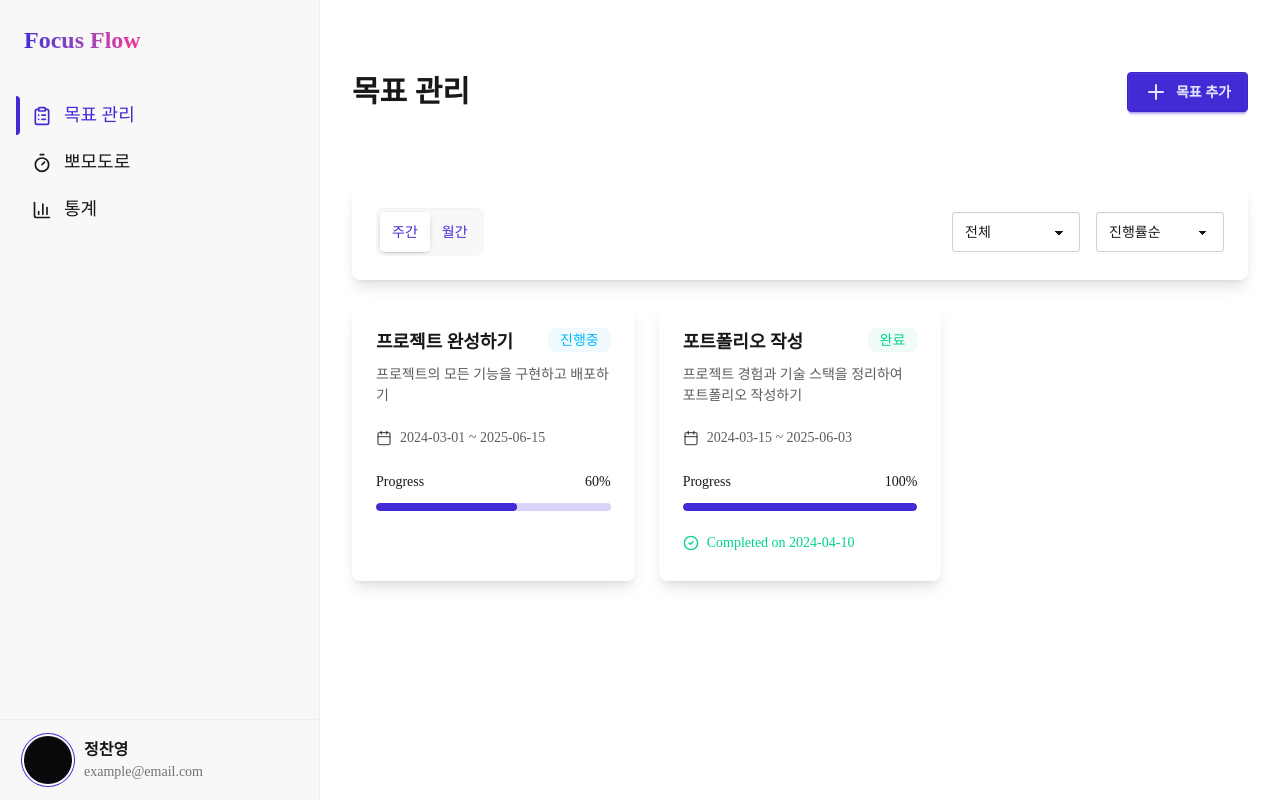
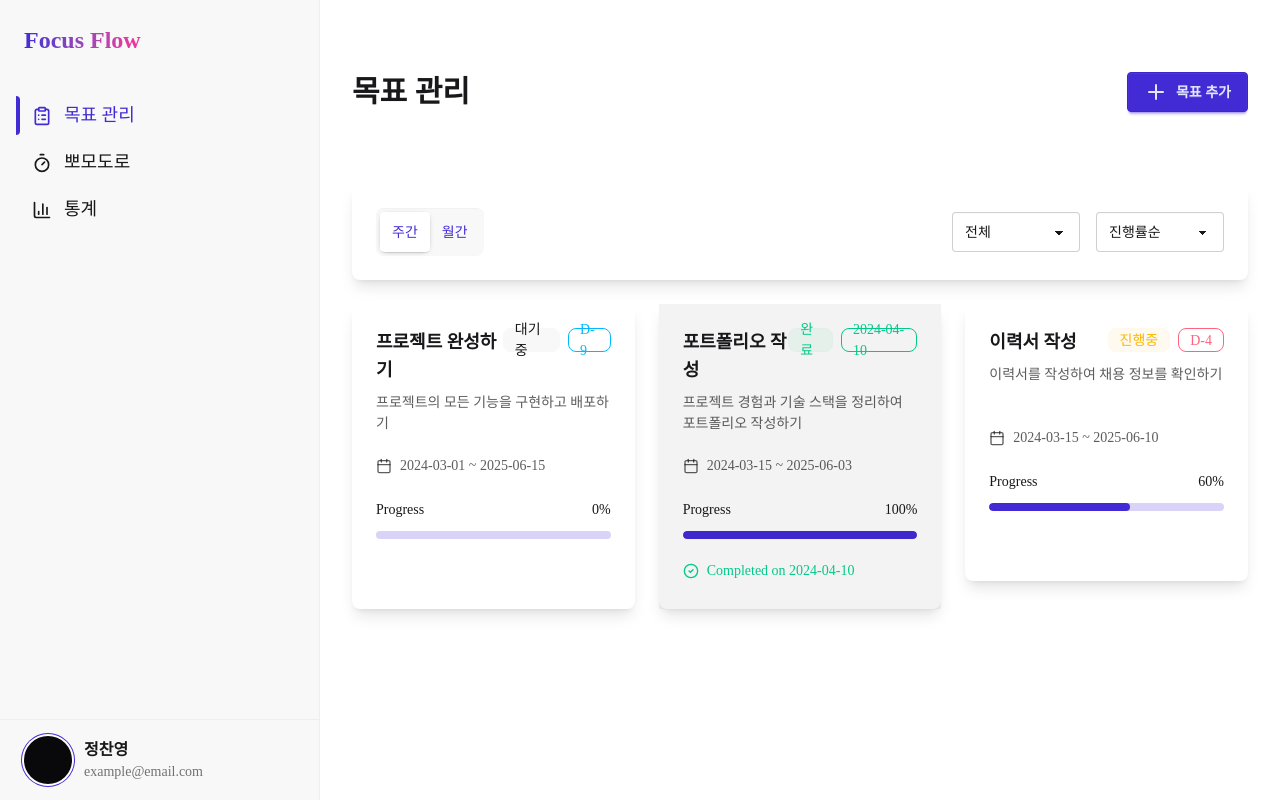
Before and after one commit to jchyng/focus-flow, a Next.js app: page /goals in a window 1280 px wide. Built offline with nearby package versions, Linux system fonts and the light colour scheme.

Commit message:
목표 관리 페이지 디자인 디테일 추가 및 DDay 추가

```diff
--- a/src/app/(dashboard)/goals/page.tsx
+++ b/src/app/(dashboard)/goals/page.tsx
@@ -10,6 +10,7 @@ import {
 } from "lucide-react";
 import { useState } from "react";
 import Link from "next/link";
+import { formatYearMonth, calculateDDay } from "@/lib/utils/format";
 
 enum Period {
   WEEKLY = "weekly",
@@ -22,7 +23,7 @@ enum SortOption {
   DUE = "due",
 }
 
-const SortOptionText: Record<SortOption, string> = {
+const SortOptionText = {
   [SortOption.PROGRESS]: "진행률순",
   [SortOption.CREATED]: "생성일순",
   [SortOption.DUE]: "마감일순",
@@ -34,18 +35,11 @@ enum FilterStatus {
   DONE = "done",
 }
 
-const FilterStatusText: Record<FilterStatus, string> = {
+const FilterStatusText = {
   [FilterStatus.ALL]: "전체",
   [FilterStatus.DOING]: "진행중",
   [FilterStatus.DONE]: "완료",
 };
-
-function formatYearMonth(date: Date): string {
-  return `${date.getFullYear()}-${String(date.getMonth() + 1).padStart(
-    2,
-    "0"
-  )}`;
-}
 
 function Header() {
   return (
@@ -212,10 +206,10 @@ const goals: Goal[] = [
     id: "1",
     title: "프로젝트 완성하기",
     description: "프로젝트의 모든 기능을 구현하고 배포하기",
-    progress: 60,
+    progress: 0,
     startDate: "2024-03-01",
     endDate: "2025-06-15",
-    status: Status.DOING,
+    status: Status.TODO,
   },
   {
     id: "2",
@@ -227,18 +221,32 @@ const goals: Goal[] = [
     status: Status.DONE,
     completedAt: "2024-04-10",
   },
+  {
+    id: "3",
+    title: "이력서 작성",
+    description: "이력서를 작성하여 채용 정보를 확인하기",
+    progress: 60,
+    startDate: "2024-03-15",
+    endDate: "2025-06-10",
+    status: Status.DOING,
+  },
 ];
 
 interface GoalCardProps {
   goal: Goal;
 }
 
+function GoalCard({ goal }: GoalCardProps) {
+  const dDay = calculateDDay(goal.endDate);
+  const isCompleted = goal.status === Status.DONE;
+  const isNearDeadline = dDay <= 7 && dDay > 0;
+
   function getStatusBadgeClass(status: Status): string {
     switch (status) {
       case Status.TODO:
         return "badge badge-ghost";
       case Status.DOING:
-      return "badge badge-info badge-soft";
+        return "badge badge-warning badge-soft";
       case Status.DONE:
         return "badge badge-success badge-soft";
       default:
@@ -246,14 +254,41 @@ function getStatusBadgeClass(status: Status): string {
     }
   }
 
-function GoalCard({ goal }: GoalCardProps) {
+  function getDDayBadge() {
+    if (isCompleted) {
       return (
-    <div className="card bg-base-100 shadow-lg hover:shadow-xl transition-all duration-200">
+        <div className="badge badge-outline badge-success">
+          {goal.completedAt}
+        </div>
+      );
+    }
+
+    const dDayText =
+      dDay > 0 ? `D-${dDay}` : dDay < 0 ? `D+${Math.abs(dDay)}` : "D-Day";
+    const badgeColor =
+      dDay <= 0 ? "badge-error" : isNearDeadline ? "badge-error" : "badge-info";
+
+    return (
+      <div className={`badge badge-outline ${badgeColor}`}>{dDayText}</div>
+    );
+  }
+
+  return (
+    <div
+      className={`card bg-base-100 shadow-lg hover:shadow-xl transition-all duration-200 relative ${
+        isCompleted
+          ? "after:absolute after:inset-0 after:bg-base-content/5 after:pointer-events-none"
+          : ""
+      }`}
+    >
       <div className="card-body">
         <div className="flex justify-between items-start">
           <h2 className="card-title text-lg">{goal.title}</h2>
+          <div className="flex items-center gap-2">
             <div className={getStatusBadgeClass(goal.status)}>
               {StatusText[goal.status]}
+            </div>
+            {getDDayBadge()}
           </div>
         </div>
 
--- /dev/null
+++ b/src/lib/utils/format/dateFormat.ts
@@ -0,0 +1,19 @@
+export function formatYearMonth(date: Date): string {
+  return `${date.getFullYear()}-${String(date.getMonth() + 1).padStart(
+    2,
+    "0"
+  )}`;
+}
+
+export function calculateDDay(endDate: string): number {
+  const today = new Date();
+  today.setHours(0, 0, 0, 0);
+
+  const end = new Date(endDate);
+  end.setHours(0, 0, 0, 0);
+
+  const diffTime = end.getTime() - today.getTime();
+  const diffDays = Math.ceil(diffTime / (1000 * 60 * 60 * 24));
+
+  return diffDays;
+}
--- /dev/null
+++ b/src/lib/utils/format/index.ts
@@ -0,0 +1 @@
+export * from "./dateFormat";
--- /dev/null
+++ b/src/lib/utils/format/index.tsx
@@ -0,0 +1 @@
+export * from "./dateFormat";
--- a/src/types/goal.ts
+++ b/src/types/goal.ts
@@ -4,7 +4,7 @@ export enum Status {
   DONE = "done",
 }
 
-export const StatusText: Record<Status, string> = {
+export const StatusText = {
   [Status.TODO]: "대기중",
   [Status.DOING]: "진행중",
   [Status.DONE]: "완료",
@@ -17,7 +17,7 @@ export enum Priority {
   HIGH = "high",
 }
 
-export const PriorityText: Record<Priority, string> = {
+export const PriorityText = {
   [Priority.NONE]: "없음",
   [Priority.LOW]: "낮음",
   [Priority.MEDIUM]: "보통",
```
Lines whose indentation alone changed are shown as unchanged.
